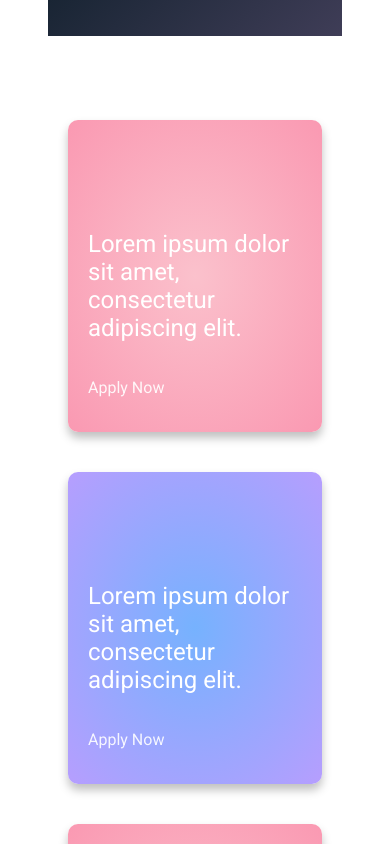
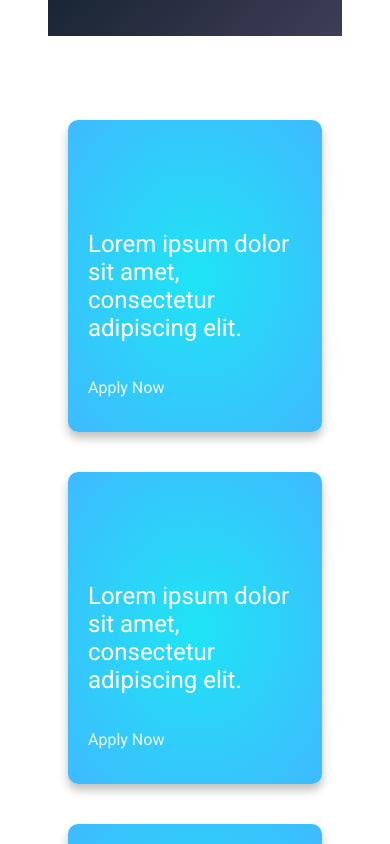
Before and after one commit to belforto/dentist-app, a Next.js app: page / in a window 390 px wide. Shown: the part 940-1784 px from the top of the page. Built offline with nearby package versions, Linux system fonts and the light colour scheme; a web font is replaced by a local one.

Commit message:
cards and breakpoints added

```diff
--- a/components/card/index.tsx
+++ b/components/card/index.tsx
@@ -2,9 +2,33 @@ import { useState } from "react";
 
 import styles from "./card.module.scss";
 
-export const Card = () => {
+export const Card = ({ job, index }: any) => {
+  const backgroundColorFunctionRandom = (index: number) => {
+    switch (index % 5) {
+      case 0:
+        return "radial-gradient(#1fe4f5, #3fbafe)";
+
+      case 1:
+        return "radial-gradient(#f588d8, #c0a3e5)";
+
+      case 2:
+        return "radial-gradient(#60efbc, #58d5c9)";
+
+      case 3:
+        return "radial-gradient(#76b2fe, #b69efe)";
+
+      case 4:
+        return "radial-gradient(#fbc1cc, #fa99b2)";
+
+      default:
+        return "radial-gradient(#1fe4f5, #3fbafe)";
+    }
+  };
   return (
-    <div className={styles.card}>
+    <div
+      className={styles.card}
+      style={{ background: backgroundColorFunctionRandom(index) }}
+    >
       <div className={styles.card__icon}>
         <i className="fas fa-bolt"></i>
       </div>
@@ -14,6 +38,7 @@ export const Card = () => {
       <h2 className={styles.card__title}>
         Lorem ipsum dolor sit amet, consectetur adipiscing elit.
       </h2>
+      {JSON.stringify(job)}
       <p className={styles.card__apply}>
         <a className={styles.card__link} href="#">
           Apply Now <i className="fas fa-arrow-right"></i>
--- a/styles/theme.scss
+++ b/styles/theme.scss
@@ -16,3 +16,18 @@ $border-radius: 32px;
     rgba(0, 0, 0, 1) 82%
   );
 }
+
+// media queries
+$screen-small: 360px;
+$screen-medium: 600px;
+$screen-large: 1024px;
+$screen-xlarge: 1270px;
+$screen-xxlarge: 1440px;
+
+$breakpoints: (
+  small: $screen-small,
+  medium: $screen-medium,
+  large: $screen-large,
+  xlarge: $screen-xlarge,
+  xxlarge: $screen-xxlarge,
+);
```
Also changed, not shown: components/card/cardContainer/cardContainer.module.scss (added, +8 -0 lines), components/card/cardContainer/cardContainer.tsx (added, +32 -0 lines).
